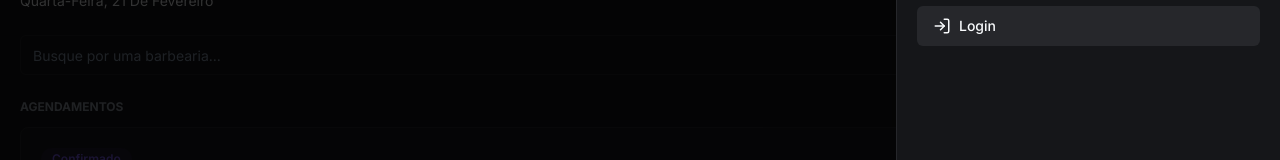
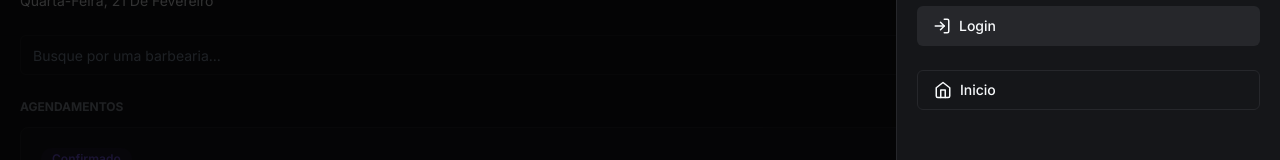
Before and after one commit to XavierRLX/Barbearia, a Next.js app in the folder barber/: page / in a window 1280 px wide. Both pictures are taken after a click on the button 1239 px from the left and 37 px from the top of the page. Shown: the part 131-291 px from the top of the page. Built offline with nearby package versions, Linux system fonts and the light colour scheme; no server answers; the database is empty.

Commit message:
feat
add buttons menu

```diff
--- a/barber/app/_components/header.tsx
+++ b/barber/app/_components/header.tsx
@@ -4,9 +4,10 @@ import Image from "next/image";
 import { Card, CardContent } from "./ui/card";
 import { Button } from "./ui/button";
 import { signIn, signOut, useSession } from "next-auth/react"
-import { LogInIcon, LogOut, LogOutIcon, MenuIcon, UserIcon } from "lucide-react";
+import { HomeIcon, LogInIcon, LogOut, LogOutIcon, MenuIcon, UserIcon, CalendarIcon } from "lucide-react";
 import { Sheet, SheetContent, SheetHeader, SheetTitle, SheetTrigger } from "./ui/sheet";
 import { Avatar, AvatarImage } from "@radix-ui/react-avatar";
+import Link from "next/dist/client/link";
 
 
 const Header = () => {
@@ -14,7 +15,7 @@ const Header = () => {
     const {data, status} = useSession();
 
     const handleLogoutClick = () => signOut();
-    const handlesingInClick = () => signIn();
+    const handlesingInClick = () => signIn("google");
 
     return (
         <Card >
@@ -54,6 +55,24 @@ const Header = () => {
                                         Login</Button>
                                 </div>
                             )}
+
+                            <div className="flex flex-col gap-3 px-5">
+                                <Button variant="outline" className="justify-start" asChild>
+                                    <Link href="/">
+                                        <HomeIcon className="mr-2" size="18"/>
+                                        Inicio
+                                    </Link>
+                                    </Button>
+
+                                {data?.user && (
+                                    <Button variant="outline" className="justify-start" asChild>
+                                    <Link href="/Bookings">
+                                        <CalendarIcon className="mr-2" size="18"/>
+                                        Agendamentos
+                                    </Link>
+                                </Button>
+                                )}
+                            </div>
                     </SheetContent>
                 </Sheet>
             </CardContent>
```
